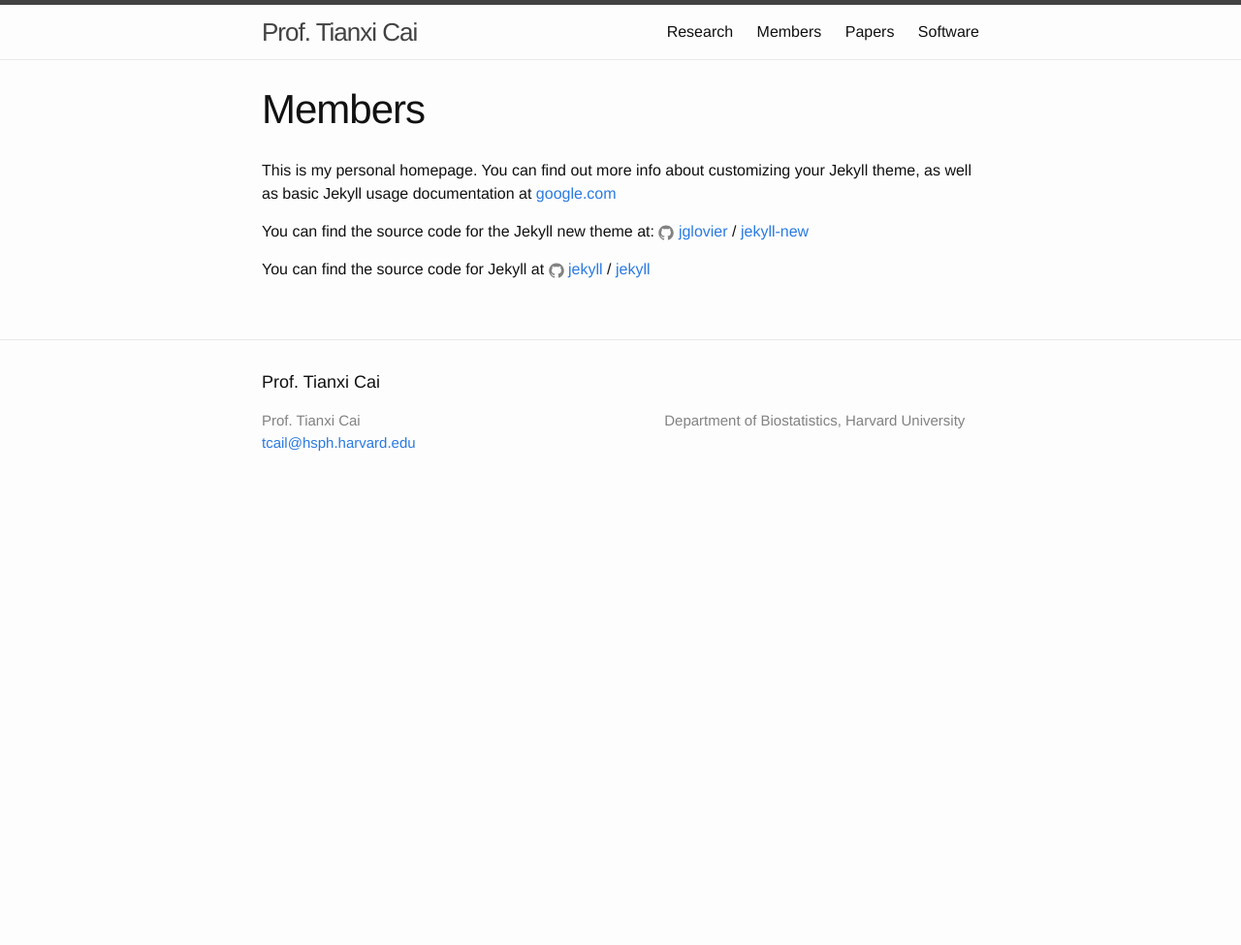
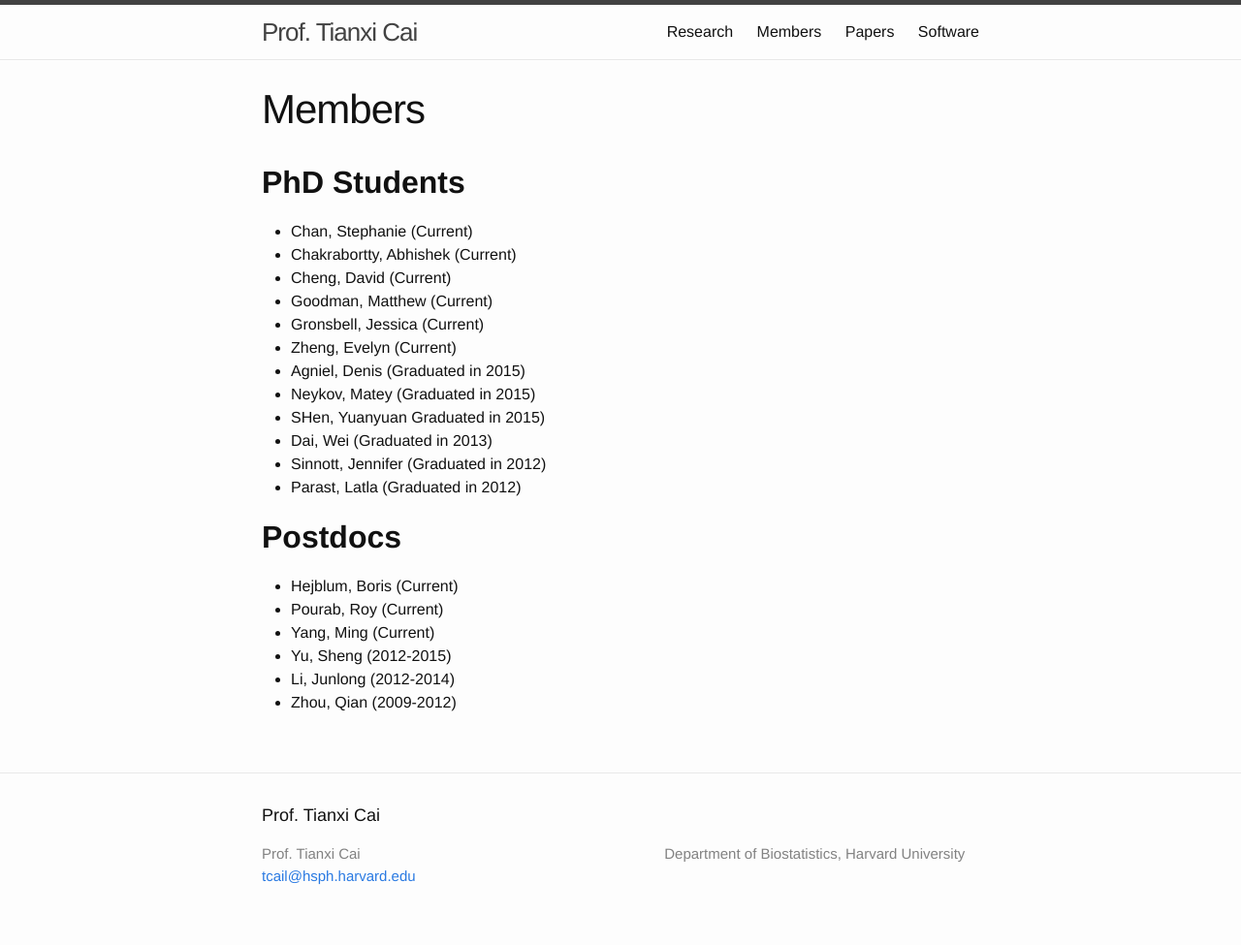
Before and after one commit to Xuanmengcai/Xuanmengcai-github-io, a Jekyll site: the page built from 2members.md, in a window 1280 px wide. Shown: the whole page at 97% size. Built offline with Jekyll 4.4.1, drawn with Linux system fonts in a browser that asks for light colours; before the commit the page ends 900 px from its top, so only the background shows below that.

Commit message:
Update 2members.md

```diff
--- a/2members.md
+++ b/2members.md
@@ -4,12 +4,24 @@ title: Members
 permalink: /members/
 ---
 
-This is my personal homepage. You can find out more info about customizing your Jekyll theme, as well as basic Jekyll usage documentation at [google.com](http://google.com/)
+## **PhD Students**
+* Chan, Stephanie (Current)
+* Chakrabortty, Abhishek (Current)
+* Cheng, David (Current)
+* Goodman, Matthew (Current)
+* Gronsbell, Jessica (Current)
+* Zheng, Evelyn (Current)
+* Agniel, Denis (Graduated in 2015)
+* Neykov, Matey (Graduated in 2015)
+* SHen, Yuanyuan Graduated in 2015)
+* Dai, Wei (Graduated in 2013)
+* Sinnott, Jennifer (Graduated in 2012)
+* Parast, Latla (Graduated in 2012)
 
-You can find the source code for the Jekyll new theme at:
-{% include icon-github.html username="jglovier" %} /
-[jekyll-new](https://github.com/jglovier/jekyll-new)
-
-You can find the source code for Jekyll at
-{% include icon-github.html username="jekyll" %} /
-[jekyll](https://github.com/jekyll/jekyll)
+## **Postdocs**
+* Hejblum, Boris (Current)
+* Pourab, Roy (Current)
+* Yang, Ming (Current)
+* Yu, Sheng (2012-2015)
+* Li, Junlong (2012-2014)
+* Zhou, Qian (2009-2012)
```
